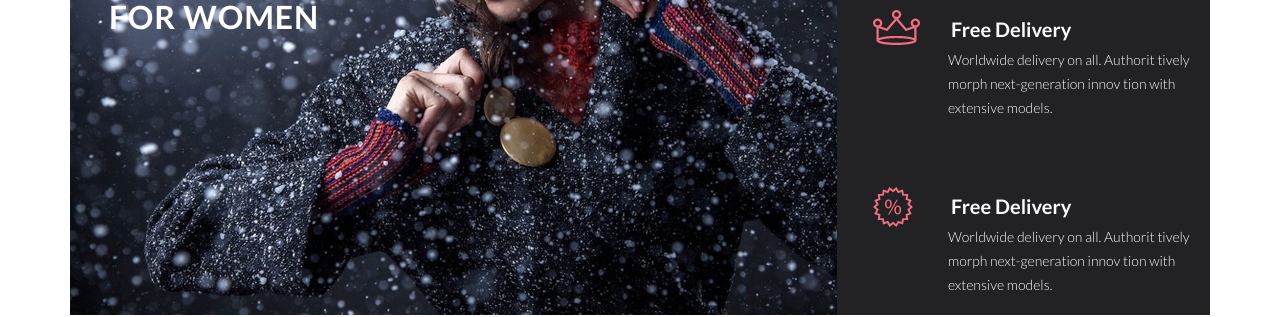
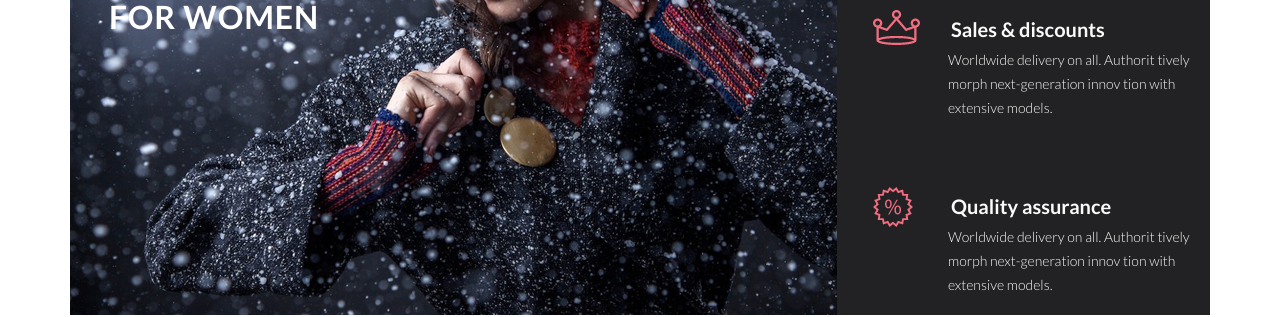
Before and after one commit to DmitryKras/geek-dk, a plain HTML site: page index.html in a window 1280 px wide. Shown: the part 3151-3468 px from the top of the page. Drawn offline with Linux system fonts and the light colour scheme.

Commit message:
устранил ошибки в последнем экране

```diff
--- a/index.html
+++ b/index.html
@@ -189,7 +189,7 @@
                             <img src="img/Forma_2.png" class="offerForWomenCondition__item__img" alt="">
                         </div>
                         <div class="offerForWomenCondition__item__blockright">
-                            <h3 class="offerForWomenCondition__item__h3">Free Delivery</h3>
+                            <h3 class="offerForWomenCondition__item__h3">Sales & discounts</h3>
                             <p class="offerForWomenCondition__item__p">Worldwide delivery on all. Authorit tively morph next-generation innov tion with extensive models.</p>
                         </div>
                     </div>
@@ -198,7 +198,7 @@
                             <img src="img/Forma_3.png" class="offerForWomenCondition__item__img" alt="">
                         </div>
                         <div class="offerForWomenCondition__item__blockright">
-                            <h3 class="offerForWomenCondition__item__h3">Free Delivery</h3>
+                            <h3 class="offerForWomenCondition__item__h3">Quality assurance</h3>
                             <p class="offerForWomenCondition__item__p">Worldwide delivery on all. Authorit tively morph next-generation innov tion with extensive models.</p>
                         </div>
                     </div>
```
